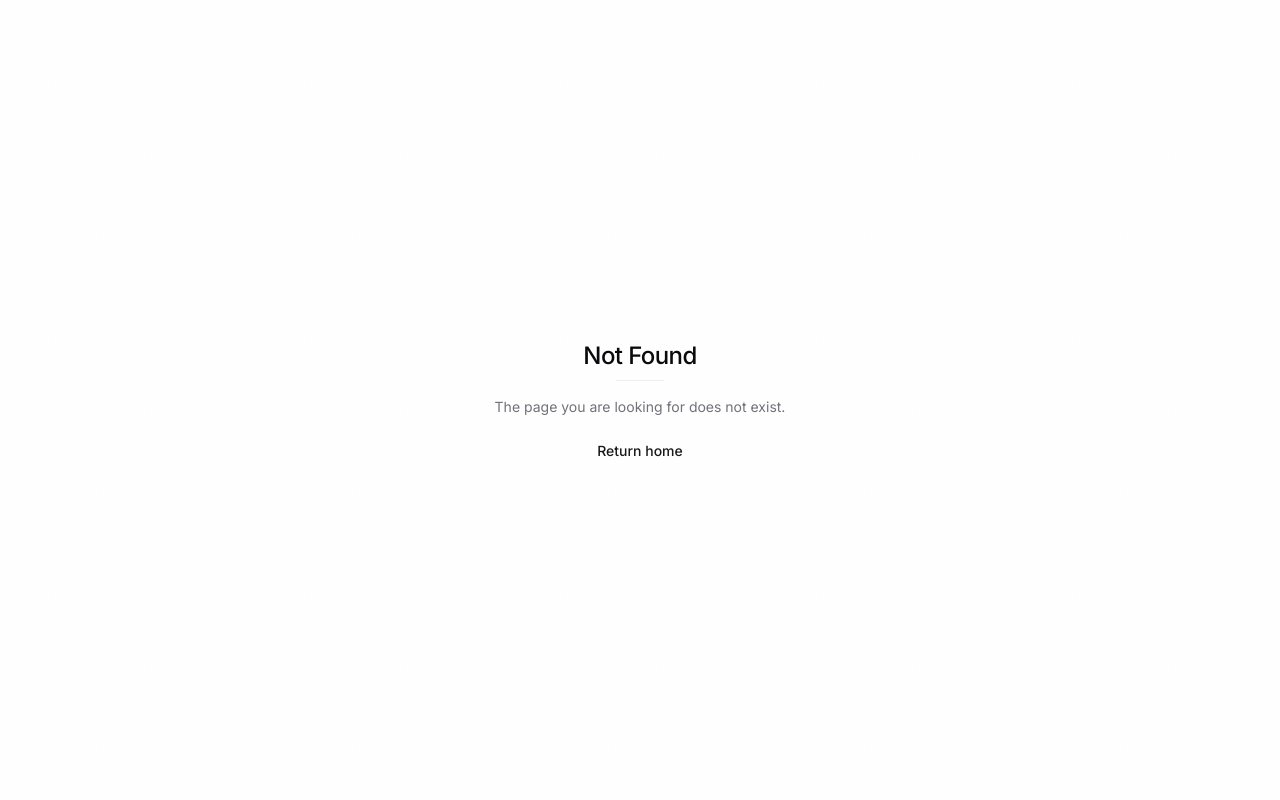
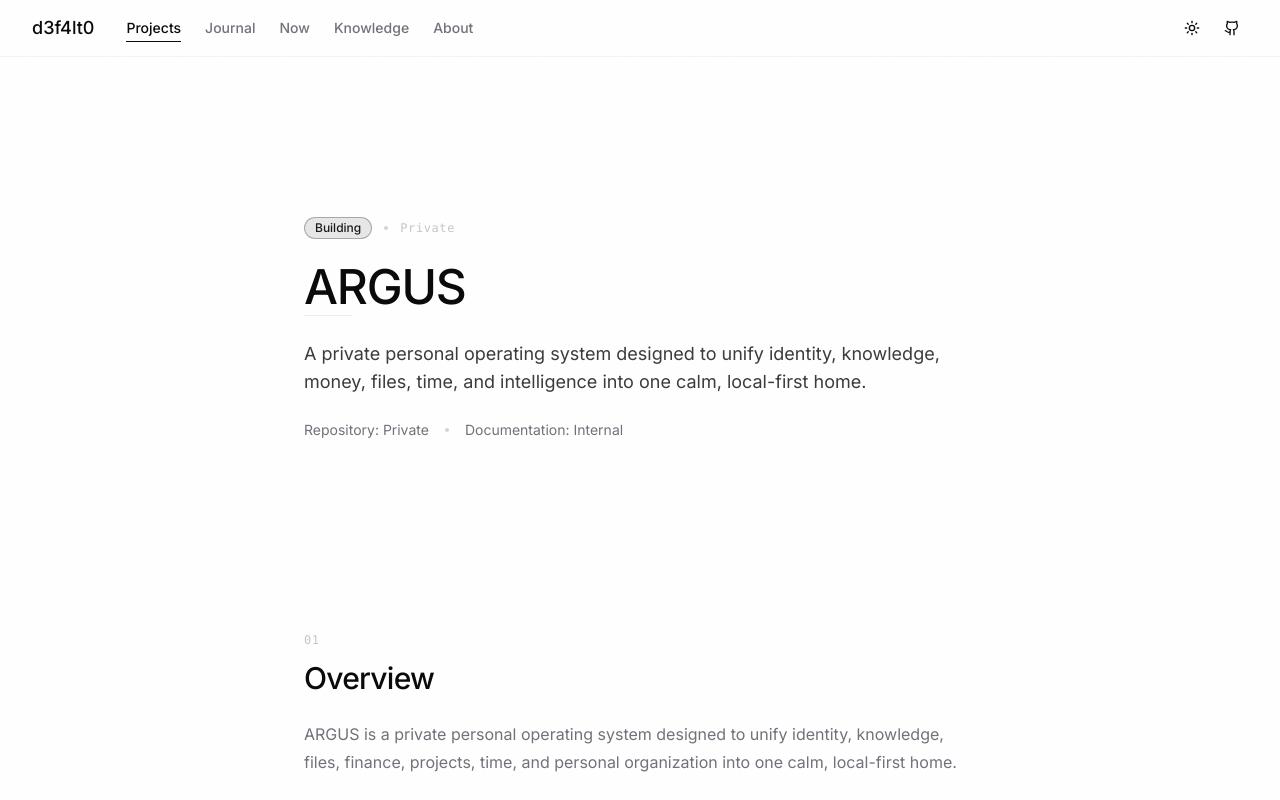
Before and after one commit to d3f4lt0/d3f4lt0.dev, a Next.js app: page /projects/argus in a window 1280 px wide. Before the commit this address had no page. Shown: the top 800 px of the page. Built offline with nearby package versions, Linux system fonts and the light colour scheme.

Commit message:
chore: portfolio polish v1 - rename to ARGUS, update projects, journal, navigation

```diff
--- a/src/app/(site)/journal/page.tsx
+++ b/src/app/(site)/journal/page.tsx
@@ -40,7 +40,7 @@ const journalEntries: JournalEntry[] = [
   {
     date: '2026-07-27',
     title: 'Private Beta Preparation',
-    summary: 'MEX ARGUS is being prepared for a small private beta. Focus is on stability, logging, and access control.',
+    summary: 'ARGUS is being prepared for a small private beta. Focus is on stability, logging, and access control.',
     lessonsLearned: 'Private beta means real users. Logging and error reporting need to be production-grade before inviting anyone.',
     status: 'active',
   },
--- a/src/app/(site)/page.tsx
+++ b/src/app/(site)/page.tsx
@@ -101,9 +101,26 @@ const projects: Project[] = [
     repository: 'github.com/d3f4lt0/phantom-fetch',
     documentation: null,
   },
+  {
+    name: 'ARGUS',
+    description: 'A private personal operating system designed to unify identity, knowledge, money, files, time, and intelligence into one calm, local-first home.',
+    href: '/projects/argus',
+    status: 'building',
+    state: 'Private project currently in active engineering development.',
+    version: 'Private',
+    stack: [],
+    lastUpdated: '2026-08-06',
+    repository: null,
+    documentation: null,
+  },
 ];
 
 const journalEntries = [
+  {
+    date: '2026-07-27',
+    title: 'Private Beta Preparation',
+    summary: 'ARGUS is being prepared for a small private beta. Focus is on stability, logging, and access control.',
+  },
   {
     date: '2026-07-21',
     title: 'ARGUS v1.5.2 Released',
@@ -115,12 +132,6 @@ const journalEntries = [
     title: 'Design System Migration',
     summary: 'Migrated web frontend to shadcn/ui with full dark mode support and accessibility improvements.',
     href: '/journal/2026-07-20-design-system',
-  },
-  {
-    date: '2026-07-19',
-    title: 'API Integration Update',
-    summary: 'MEX API integration switched to api.mex.live. HMAC SHA256 auth operational.',
-    href: '/journal/2026-07-19-api-update',
   },
 ];
 
--- a/src/app/(site)/projects/mex-argus/page.tsx
+++ b/src/app/(site)/projects/argus/page.tsx
@@ -10,19 +10,19 @@ import { GitHubMetadataCard } from '@/components/site/github-metadata';
 import { GitHubMetadata } from '@/lib/github';
 
 export const metadata: Metadata = {
-  title: 'MEX ARGUS',
-  description: 'Internal trading intelligence platform. Not publicly accessible.',
+  title: 'ARGUS',
+  description: 'A private personal operating system designed to unify identity, knowledge, money, files, time, and intelligence into one calm, local-first home.',
   openGraph: {
-    title: 'MEX ARGUS — d3f4lt0',
-    description: 'Internal trading intelligence platform. Not publicly accessible.',
-    url: 'https://d3f4lt0.dev/projects/mex-argus',
+    title: 'ARGUS — d3f4lt0',
+    description: 'A private personal operating system designed to unify identity, knowledge, money, files, time, and intelligence into one calm, local-first home.',
+    url: 'https://d3f4lt0.dev/projects/argus',
     siteName: 'd3f4lt0',
     type: 'website',
   },
   twitter: {
     card: 'summary_large_image',
-    title: 'MEX ARGUS — d3f4lt0',
-    description: 'Internal trading intelligence platform. Not publicly accessible.',
+    title: 'ARGUS — d3f4lt0',
+    description: 'A private personal operating system designed to unify identity, knowledge, money, files, time, and intelligence into one calm, local-first home.',
   },
 };
 
@@ -37,12 +37,26 @@ const techStack = {
 };
 
 const progressItems = [
-  { label: 'Planning', status: 'active' },
-  { label: 'Documentation', status: 'active' },
-  { label: 'Frontend', status: 'active' },
-  { label: 'Backend', status: 'active' },
-  { label: 'Trading Engine', status: 'active' },
-  { label: 'Testing', status: 'active' },
+  { label: 'Planning', status: 'completed' },
+  { label: 'Documentation', status: 'completed' },
+  { label: 'Frontend', status: 'building' },
+  { label: 'Backend', status: 'building' },
+  { label: 'Trading Engine', status: 'building' },
+  { label: 'Testing', status: 'pending' },
+];
+
+const futureIdeas = [
+  'Authentication',
+  'Live market data',
+  'Strategy engine',
+  'Deployment',
+];
+
+const notes = [
+  'Built for the MEX exchange.',
+  'Modular architecture: collector, indicators, decision, execution.',
+  'Every component is testable in isolation.',
+  'Every output is logged and reviewable.',
 ];
 
 const timeline = [
@@ -50,7 +64,7 @@ const timeline = [
   { label: 'First Prototype', date: '2026-06-22', description: 'Basic portfolio tracking and candlestick collection.', status: 'completed' },
   { label: 'Architecture Rewrite', date: '2026-07-01', description: 'Reorganized into engines: collector, indicators, decision, execution.', status: 'completed' },
   { label: 'Public Release', date: '2026-07-18', description: 'v1.0.0 shipped. Core pipeline operational.', status: 'completed' },
-  { label: 'Current Status', date: '2026-07-27', description: 'Active private development. Not publicly accessible.', status: 'active' },
+  { label: 'Current Status', date: '2026-07-27', description: 'Active engineering development. Not yet ready for public release.', status: 'building' },
   { label: 'Future Milestones', date: '', description: 'Authentication, live market data, strategy engine, deployment.', status: 'pending' },
 ];
 
@@ -65,27 +79,27 @@ const githubMetadata: GitHubMetadata = {
   description: 'Internal trading intelligence platform. Not publicly accessible.',
 };
 
-export default function MexArgusProjectPage() {
+export default function ArgusProjectPage() {
   return (
     <div className="page-fade-in">
       <Section className="pt-16 sm:pt-24 lg:pt-[160px] pb-16 sm:pb-24">
         <div className="mx-auto max-w-2xl">
           <div className="flex items-center gap-3 mb-6">
-            <StatusBadge status="warning" label="Private Development" />
+            <StatusBadge status="building" label="Building" />
             <span className="h-1 w-1 rounded-full bg-muted-foreground/30" aria-hidden="true" />
             <span className="text-xs font-mono text-muted-foreground/40 tracking-wider">
-              Preview: Internal Only
+              Private
             </span>
           </div>
-          <h1 className="text-4xl font-medium tracking-tight text-foreground sm:text-5xl">MEX ARGUS</h1>
+          <h1 className="text-4xl font-medium tracking-tight text-foreground sm:text-5xl">ARGUS</h1>
           <div className="mt-1 h-px w-12 bg-border/60" aria-hidden="true" />
           <p className="mt-6 text-lg leading-7 text-foreground/80 text-balance">
-            Internal trading intelligence platform. Not publicly accessible.
+            A private personal operating system designed to unify identity, knowledge, money, files, time, and intelligence into one calm, local-first home.
           </p>
           <div className="mt-6 flex flex-wrap items-center gap-4 text-sm text-muted-foreground">
             <span>Repository: Private</span>
             <span className="h-1 w-1 rounded-full bg-muted-foreground/30" aria-hidden="true" />
-            <span>Documentation: Internal Documentation</span>
+            <span>Documentation: Internal</span>
           </div>
         </div>
       </Section>
@@ -95,13 +109,13 @@ export default function MexArgusProjectPage() {
           <SectionHeader number="01" title="Overview" />
           <div className="mt-6 space-y-5 text-base leading-7 text-muted-foreground">
             <p>
-              MEX ARGUS is a professional-grade market analysis and trading assistant built for the MEX exchange. It transforms raw exchange data into actionable intelligence through technical analysis, multi-timeframe confirmation, and portfolio-aware decision making.
+              ARGUS is a private personal operating system designed to unify identity, knowledge, files, finance, projects, time, and personal organization into one calm, local-first home.
             </p>
             <p>
-              The project was built to fill a gap: existing MEX clients did not expose the data needed for systematic analysis. ARGUS is production-oriented—it runs unattended, handles failures, and explains every decision.
+              It was originally built as a professional-grade market analysis and trading assistant for the MEX exchange. The project has since evolved into something broader: a unified environment for managing the pieces of a digital life.
             </p>
             <p>
-              The main objectives are modularity, explainability, and long-term maintainability. Every component is testable in isolation. Every output is logged and reviewable.
+              The main objectives remain modularity, explainability, and long-term maintainability. Every component is testable in isolation. Every output is logged and reviewable.
             </p>
           </div>
         </div>
--- a/src/app/(site)/projects/page.tsx
+++ b/src/app/(site)/projects/page.tsx
@@ -100,6 +100,18 @@ const projects: Project[] = [
     repository: 'github.com/d3f4lt0/phantom-fetch',
     documentation: null,
   },
+  {
+    name: 'ARGUS',
+    description: 'A private personal operating system designed to unify identity, knowledge, money, files, time, and intelligence into one calm, local-first home.',
+    href: '/projects/argus',
+    status: 'building',
+    state: 'Private project currently in active engineering development.',
+    version: 'Private',
+    stack: [],
+    lastUpdated: '2026-08-06',
+    repository: null,
+    documentation: null,
+  },
 ];
 
 export default function ProjectsPage() {
```
Also changed, not shown: 1 other file (tests, documents, lock files or other folders).
